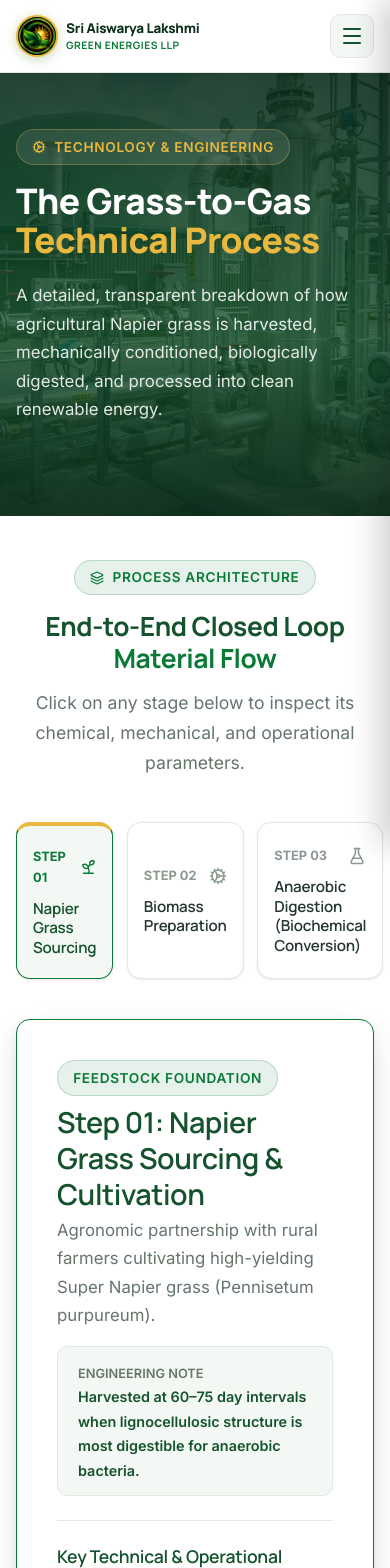
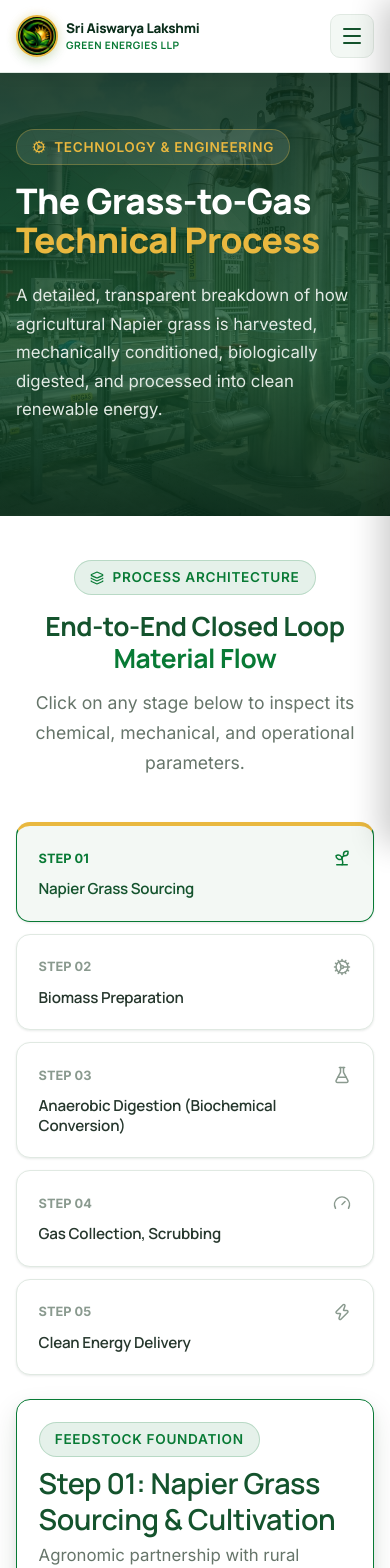
Before and after one commit to saikumar65797-droid/biogas, a React (Vite) app: page /process in a window 390 px wide. Shown: the top 1568 px of the page. Built offline with nearby package versions, Linux system fonts and the light colour scheme.

Commit message:
fix: stack process step switcher buttons vertically on mobile on our process page

```diff
--- a/src/pages/Process.jsx
+++ b/src/pages/Process.jsx
@@ -134,8 +134,8 @@ export default function Process() {
             subtitle="Click on any stage below to inspect its chemical, mechanical, and operational parameters."
           />
 
-          {/* Interactive Step Switcher for Desktop */}
-          <div style={{ display: 'grid', gridTemplateColumns: 'repeat(5, 1fr)', gap: '0.85rem', marginBottom: '2.5rem' }}>
+          {/* Interactive Step Switcher */}
+          <div className="process-switcher-grid">
             {processSteps.map((s, idx) => {
               const IconComp = s.icon;
               const isActive = activeStep === idx;
@@ -144,16 +144,7 @@ export default function Process() {
                   key={idx}
                   type="button"
                   onClick={() => setActiveStep(idx)}
-                  className="card-standard"
-                  style={{
-                    padding: '1.25rem 1rem',
-                    textAlign: 'left',
-                    cursor: 'pointer',
-                    borderColor: isActive ? 'var(--color-primary-green)' : 'var(--color-border)',
-                    backgroundColor: isActive ? 'var(--color-soft-bg)' : '#FFFFFF',
-                    borderTop: isActive ? '4px solid var(--color-warm-gold)' : '1px solid var(--color-border)',
-                    transition: 'all var(--transition-fast)'
-                  }}
+                  className={`card-standard process-switcher-btn ${isActive ? 'active' : ''}`}
                   aria-pressed={isActive}
                 >
                   <div style={{ display: 'flex', alignItems: 'center', justifyContent: 'space-between', marginBottom: '0.65rem' }}>
@@ -172,7 +163,7 @@ export default function Process() {
 
           {/* Detailed Highlight Box for Active Step */}
           {processSteps[activeStep] && (
-            <div className="card-standard" style={{ padding: '2.5rem', border: '1.5px solid var(--color-primary-green)', background: '#FFFFFF', boxShadow: 'var(--shadow-lg)' }}>
+            <div className="card-standard process-highlight-box" style={{ border: '1.5px solid var(--color-primary-green)', background: '#FFFFFF', boxShadow: 'var(--shadow-lg)' }}>
               <div style={{ display: 'flex', justifyContent: 'space-between', alignItems: 'flex-start', flexWrap: 'wrap', gap: '1rem', borderBottom: '1px solid var(--color-border)', paddingBottom: '1.5rem', marginBottom: '1.5rem' }}>
                 <div>
                   <span className="badge-pill" style={{ marginBottom: '0.5rem' }}>
--- a/src/styles/components.css
+++ b/src/styles/components.css
@@ -566,6 +566,69 @@
 .process-icon-wrap {
   display: inline-flex;
   color: var(--color-primary-green);
+}
+
+/* Interactive Step Switcher on Process Page */
+.process-switcher-grid {
+  display: grid;
+  grid-template-columns: repeat(5, 1fr);
+  gap: 0.85rem;
+  margin-bottom: 2.5rem;
+}
+
+.process-switcher-btn {
+  padding: 1.25rem 1rem;
+  text-align: left;
+  cursor: pointer;
+  border-top: 1px solid var(--color-border);
+  background-color: #FFFFFF;
+  transition: all var(--transition-fast);
+  width: 100%;
+}
+
+.process-switcher-btn:hover {
+  transform: translateY(-2px);
+  border-color: var(--color-primary-green);
+}
+
+.process-switcher-btn.active {
+  border-color: var(--color-primary-green) !important;
+  background-color: var(--color-soft-bg) !important;
+  border-top: 4px solid var(--color-warm-gold) !important;
+  box-shadow: var(--shadow-sm);
+}
+
+.process-highlight-box {
+  padding: 2.5rem;
+}
+
+@media (max-width: 1024px) {
+  .process-switcher-grid {
+    grid-template-columns: repeat(3, 1fr);
+    gap: 0.75rem;
+  }
+}
+
+@media (max-width: 768px) {
+  .process-switcher-grid {
+    grid-template-columns: 1fr;
+    gap: 0.75rem;
+    margin-bottom: 1.5rem;
+  }
+
+  .process-switcher-btn {
+    padding: 1rem 1.15rem;
+  }
+
+  .process-highlight-box {
+    padding: 1.35rem;
+  }
+
+  .process-card {
+    flex-direction: column;
+    gap: 1rem;
+    padding: 1.35rem;
+  }
 }
 
 /* Horizontal Flow Cards on Home Page */
```
